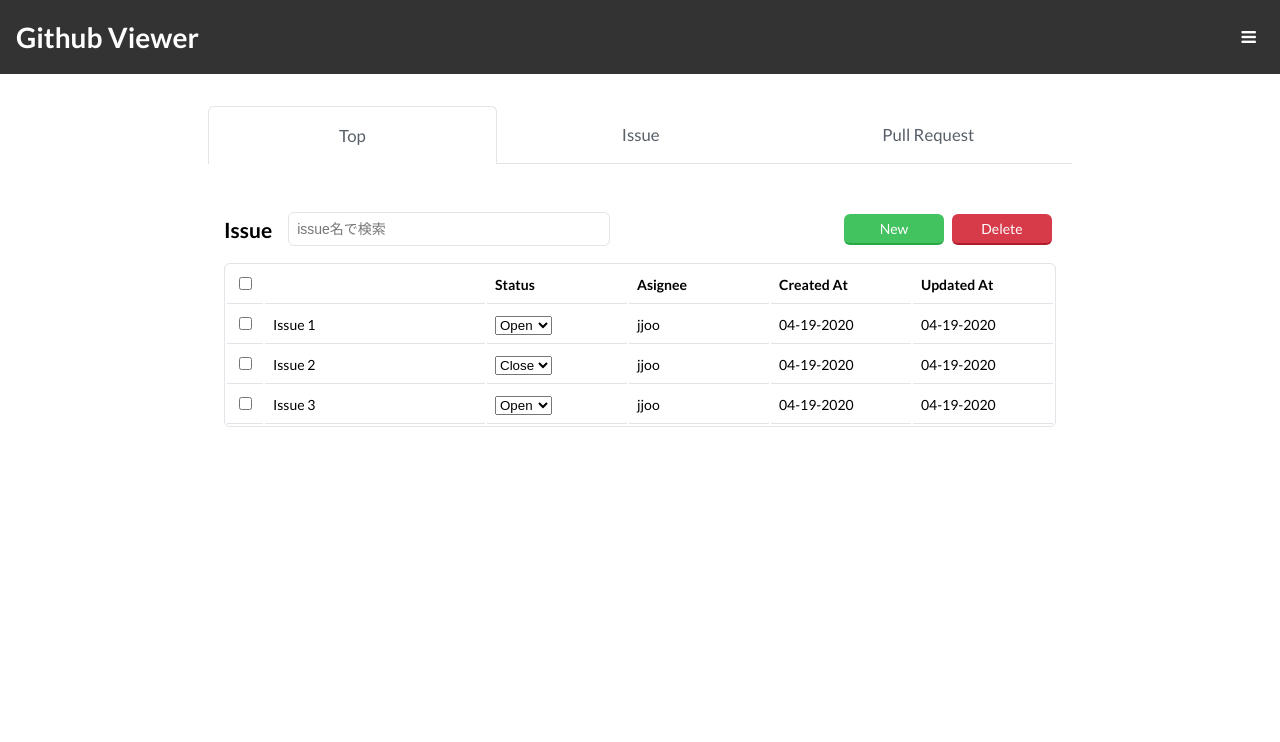
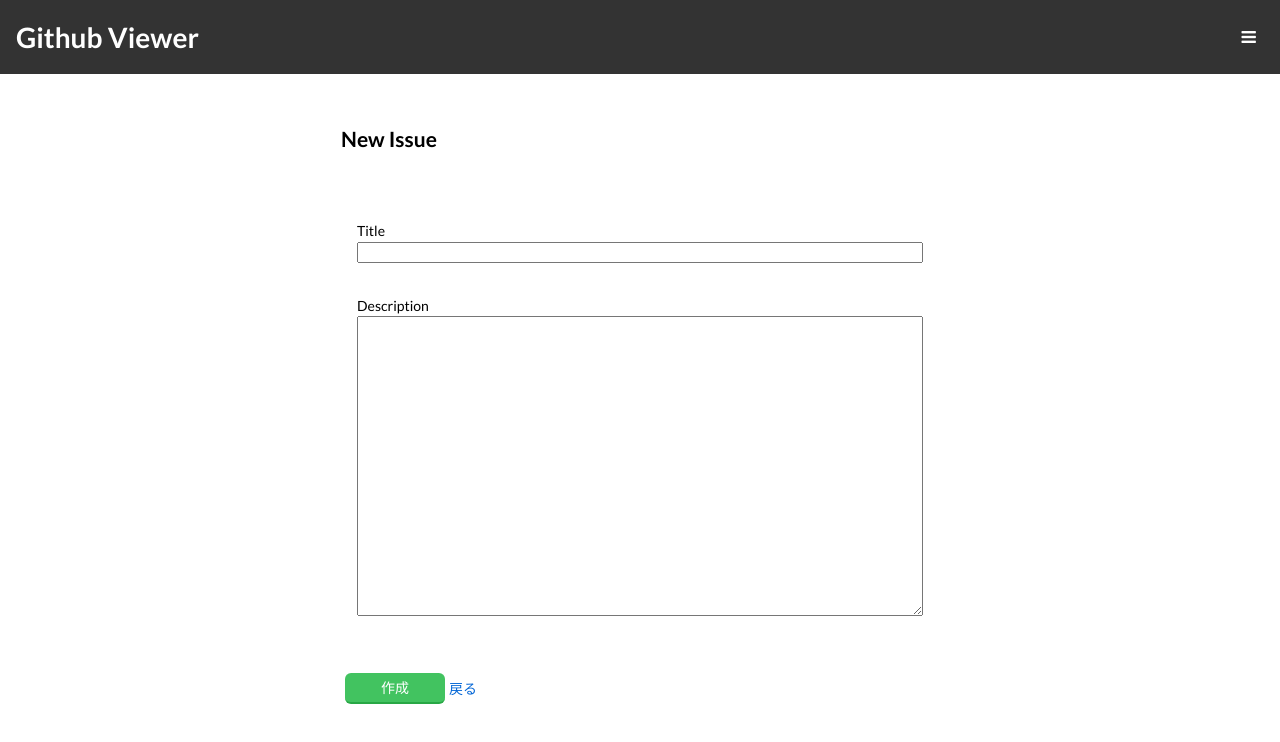
Before and after one commit to version1-workspace/ws-0500-redux-github-viewer, a React (Create React App) app: page /issue/new in a window 1280 px wide. Shown: the top 742 px of the page. Built offline with nearby package versions, Linux system fonts and the light colour scheme.

Commit message:
new pages

```diff
--- a/src/components/templates/Issue.js
+++ b/src/components/templates/Issue.js
@@ -2,6 +2,7 @@ import React from 'react'
 import styled from 'styled-components'
 import PropTypes from 'prop-types'
 import dayjs from 'dayjs'
+import { Link } from 'react-router-dom'
 import { colors } from '../../styles/variable'
 import Button from '../atoms/Button'
 
@@ -79,7 +80,9 @@ const Issue = ({ data }) => {
           </TextFieldContainer>
         </SearchForm>
         <Action>
-          <Button type="primary">New</Button>
+          <Link to="/issue/new">
+            <Button type="primary">New</Button>
+          </Link>
           <Button type="danger">Delete</Button>
         </Action>
       </Header>
--- a/src/pages/Index.js
+++ b/src/pages/Index.js
@@ -7,6 +7,7 @@ import IssueTab from '../containers/IssueTab'
 import PullRequestTab from '../components/templates/PullRequest'
 import Header from '../components/organisms/Header'
 import TabHeader from '../components/organisms/TabHeader'
+import IssueNew from '../pages/issue/New'
 
 const tabs = [
   {
@@ -65,6 +66,9 @@ const Index = () => {
       <Content>
         <Router>
           <Switch>
+            <Route path="/issue/new">
+              <IssueNew />
+            </Route>
             <Route path="/profile">
               <Profile />
             </Route>
--- /dev/null
+++ b/src/pages/issue/New.js
@@ -0,0 +1,64 @@
+import React from 'react'
+import { useHistory } from 'react-router-dom'
+import PropTypes from 'prop-types'
+import styled from 'styled-components'
+import Button from '../../components/atoms/Button'
+
+const Container = styled.div`
+  max-width: 598px;
+  margin: auto;
+  a {
+    width: auto;
+  }
+`
+const Form = styled.div`
+  padding: 32px 0;
+`
+const Field = styled.div`
+  padding: 16px;
+`
+const Label = styled.label`
+  display: block;
+`
+const TextField = styled.input`
+  width: 100%;
+`
+const TextArea = styled.textarea`
+  width: 100%;
+  min-height: 300px;
+`
+const Footer = styled.div`
+  display: flex;
+  align-items: center;
+`
+
+const IssueNew = (props) => {
+  const history = useHistory()
+  return (
+    <Container>
+      <h2>New Issue</h2>
+      <Form>
+        <Field>
+          <Label>Title</Label>
+          <TextField />
+        </Field>
+        <Field>
+          <Label>Description</Label>
+          <TextArea />
+        </Field>
+      </Form>
+      <Footer>
+        <Button type="primary">作成</Button>
+        <a href="!#" onClick={history.goBack}>
+          戻る
+        </a>
+      </Footer>
+    </Container>
+  )
+}
+
+IssueNew.propTypes = {
+  history: PropTypes.object
+}
+
+export default IssueNew
```
